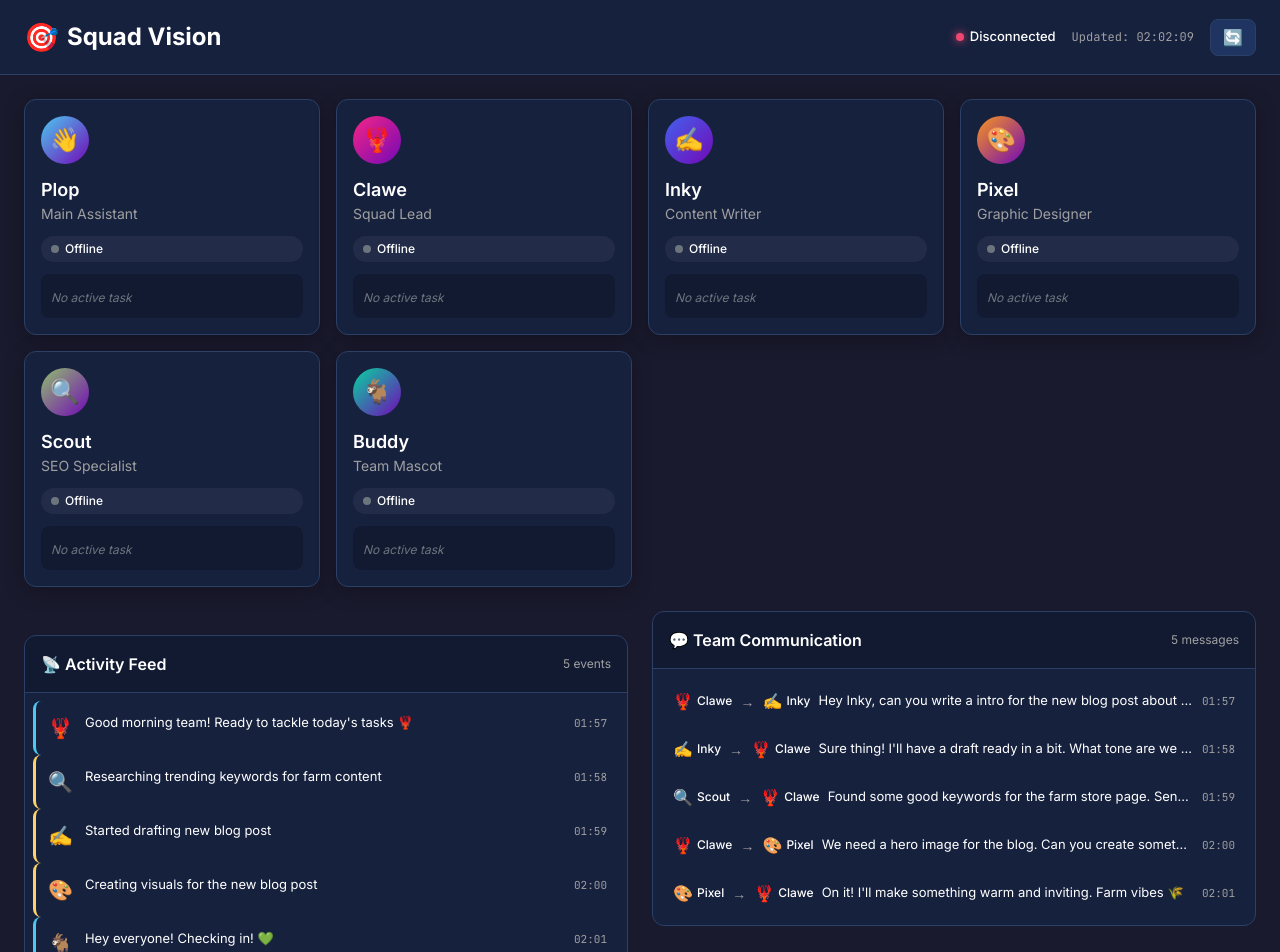
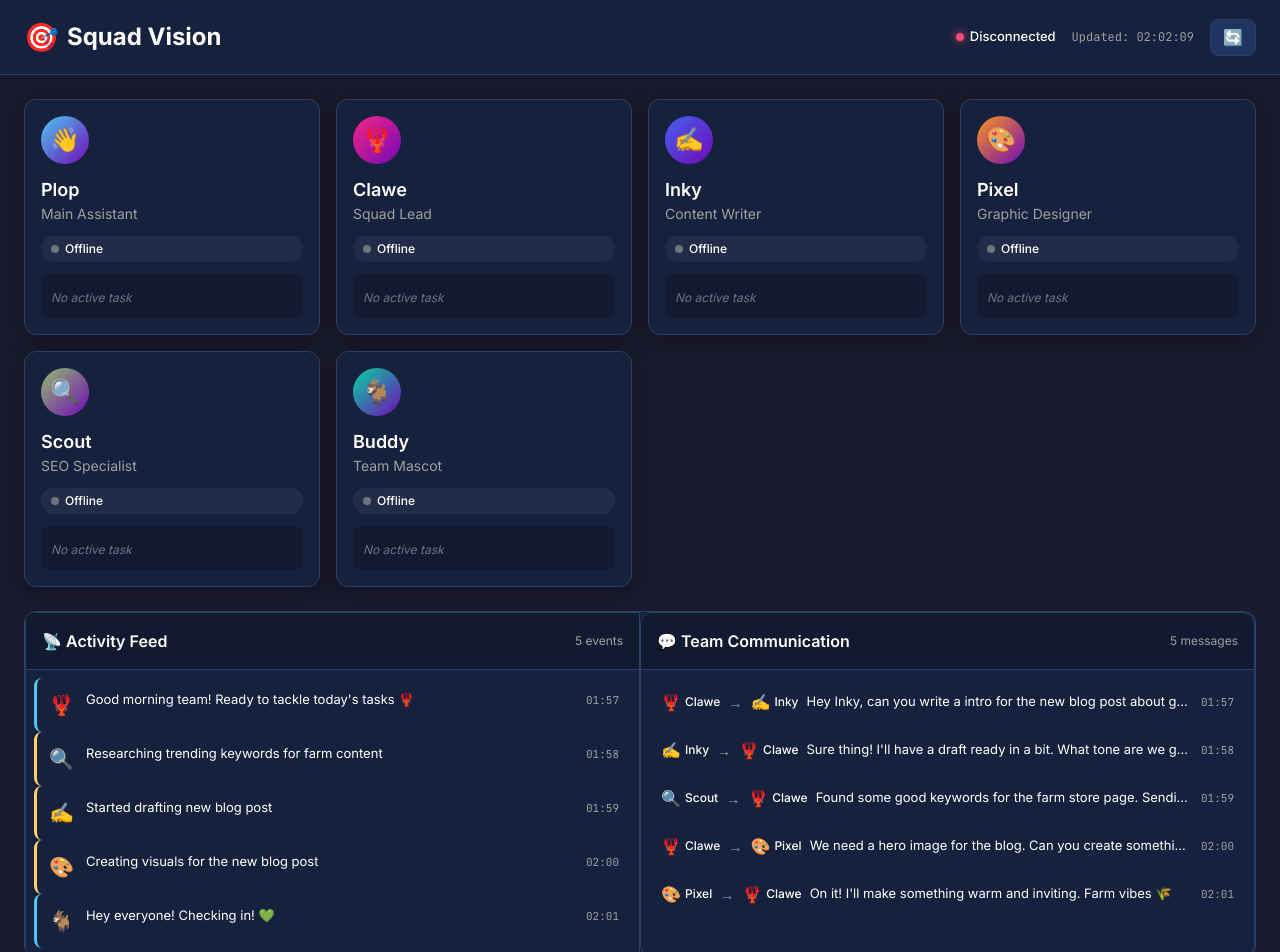
Before and after one commit to aivijay/agent-dashboard, a React (Vite) app: page / in a window 1280 px wide. Shown: the top 952 px of the page. Built offline with nearby package versions, Linux system fonts and the light colour scheme; no server answers; the HTML template or start-up script is replaced by a standard one.

Commit message:
Fix: Group Activity Feed and Communication in unified container

```diff
--- a/src/index.css
+++ b/src/index.css
@@ -53,15 +53,35 @@ body {
 .feeds-container {
   display: grid;
   grid-template-columns: 1fr 1fr;
-  gap: 24px;
+  gap: 0;
   margin-top: 24px;
-  align-items: start;
+  border: 1px solid var(--border);
+  border-radius: var(--radius-lg);
+  overflow: hidden;
+  background: var(--bg-surface);
 }
 
 .feeds-container > * {
   max-height: 350px;
   display: flex;
   flex-direction: column;
+}
+
+.feeds-container .activity-feed {
+  border-right: 1px solid var(--border);
+  margin-top: 0;
+  border-radius: 0;
+}
+
+.feeds-container .activity-header,
+.feeds-container .comm-header {
+  min-height: 56px;
+}
+
+.feeds-container .activity-list,
+.feeds-container .comm-list {
+  flex: 1;
+  overflow-y: auto;
 }
 
 @media (max-width: 900px) {
```
Also changed, not shown: 4 other files (tests, documents, lock files or other folders).
